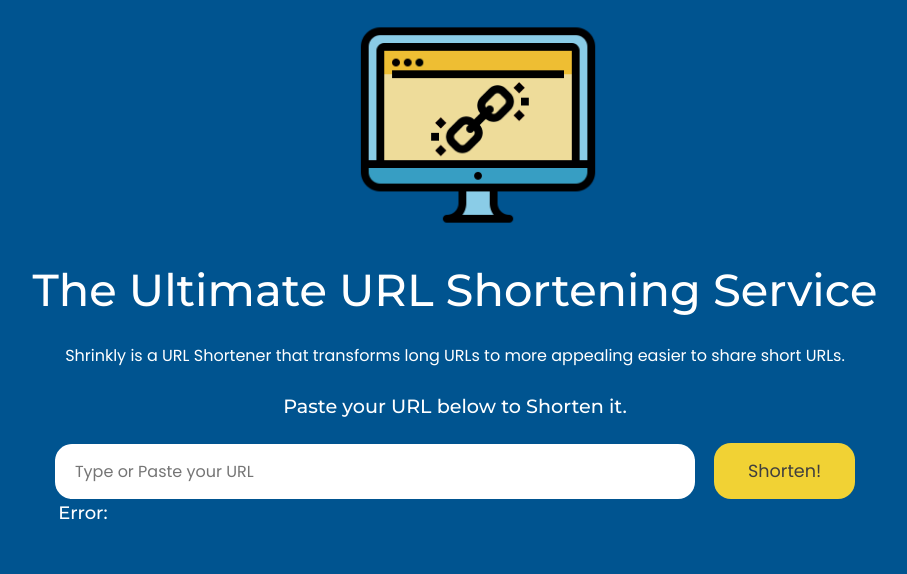
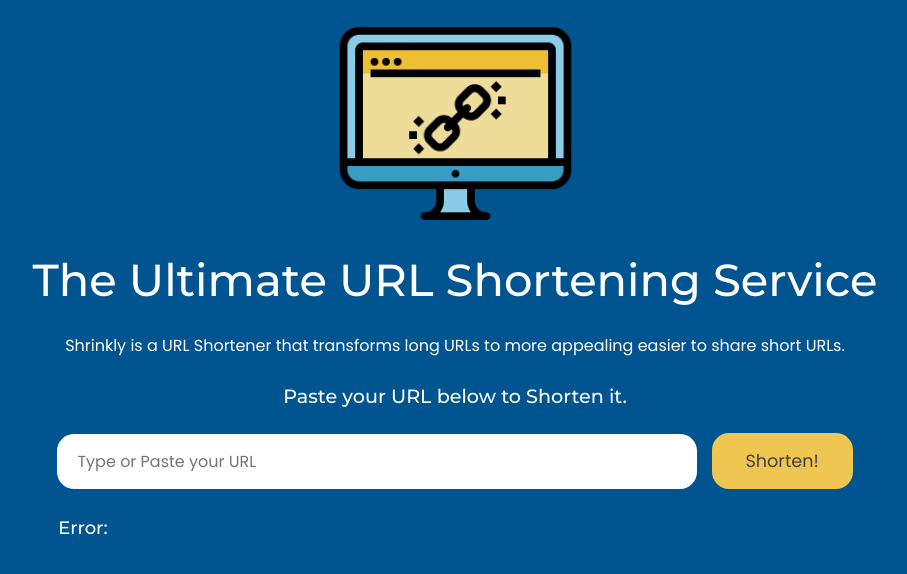
Before and after one commit to OfiliPatrick/url-shortener, a Flask app: template url_shortener/templates/error.html in a window 1280 px wide; the page is wider, and only the part inside the window is pictured. Shown: the part 50-624 px from the top of that part, without its empty margins (185-1092 px from the left). Run offline with Flask 2, Linux system fonts and the light colour scheme; the template is opened without the code that fills it, so the values that code supplies are empty.

Commit message:
modified width

```diff
--- a/url_shortener/static/styles/main.css
+++ b/url_shortener/static/styles/main.css
@@ -11,7 +11,6 @@
 
 body {
   background-color: rgb(0, 84, 144);
-  /* background: none repeat scroll 0 0 #005490; */
 }
 
 a,
@@ -65,13 +64,12 @@
   margin-right: 5px;
 }
 
-.heroimage{
-  text-align: center;
-  justify-content: center;
-  height: 250px;
-  width: 250px;
-  margin: 0px 42%
-
+.heroimage {
+  height: 247px;
+  width: 247px;
+  display: block;
+  margin-left: auto;
+  margin-right: auto;
 }
 
 button {
@@ -84,7 +82,6 @@
   margin-left: 20px;
   outline: none;
 }
-
 
 .mainheading {
   margin-top: 0.5%;
@@ -119,7 +116,7 @@
 .urlinput {
   width: 50%;
   padding: 40px, 0px;
-  margin-right: 15px;
+  margin-right: 10px;
   border-radius: 17px;
   border: none;
   padding: 15px 0;
@@ -128,11 +125,10 @@
   font-size: medium;
 }
 
-
 .submitbutton {
   color: rgb(63, 63, 63);
   border-radius: 17px;
-  background-color: rgb(241, 210, 52);
+  background-color: rgb(240, 198, 82);
   border: none;
   width: 11%;
   padding: 15px 0;
@@ -140,12 +136,10 @@
   outline: none;
 }
 
-
 .submitbutton:hover {
   color: #13b9e2;
-   transition: all 0.8s
+  transition: all 0.8s;
 }
-
 
 /* Results */
 .originalurl {
@@ -163,31 +157,34 @@
   padding-left: 19%;
 }
 
-.shorteneddata{
-  color:  rgb(255, 213, 0);
+.shorteneddata {
+  color:  rgb(240, 198, 82);
 }
 
-.error{
+.error {
   color: white;
   font-family: "montserrat", sans-serif;
   font-size: large;
   padding-left: 19%;
 }
-.errordata{
-   color: red;
+.errordata {
+  color: red;
 }
 
- .viewtable{
-   width:100%;
-   background-color: white;
- }
+.viewtable {
+  width: 100%;
+  background-color: white;
+}
 
- table, th, td {
+table,
+th,
+td {
   border: 1px solid black;
   border-collapse: collapse;
 }
 
-th, td {
+th,
+td {
   padding: 10px;
   text-align: center;
 }
@@ -195,10 +192,14 @@
 th {
   text-align: center;
 }
-tr:hover {background-color:#f5f5f5;}
-tr:nth-child(even) {background-color: #f2f2f2;}
+tr:hover {
+  background-color: #f5f5f5;
+}
+tr:nth-child(even) {
+  background-color: #f2f2f2;
+}
 
-.viewheader{
+.viewheader {
   text-align: center;
   background-color: white;
 }
--- a/url_shortener/templates/error.html
+++ b/url_shortener/templates/error.html
@@ -1,6 +1,7 @@
 {% extends 'index.html' %}
 
 {% block error %}
+<br/>
 <div>
 <p class="error">Error: <span class="errordata">{{error}}</span> </p> <br>
 </div>
```
